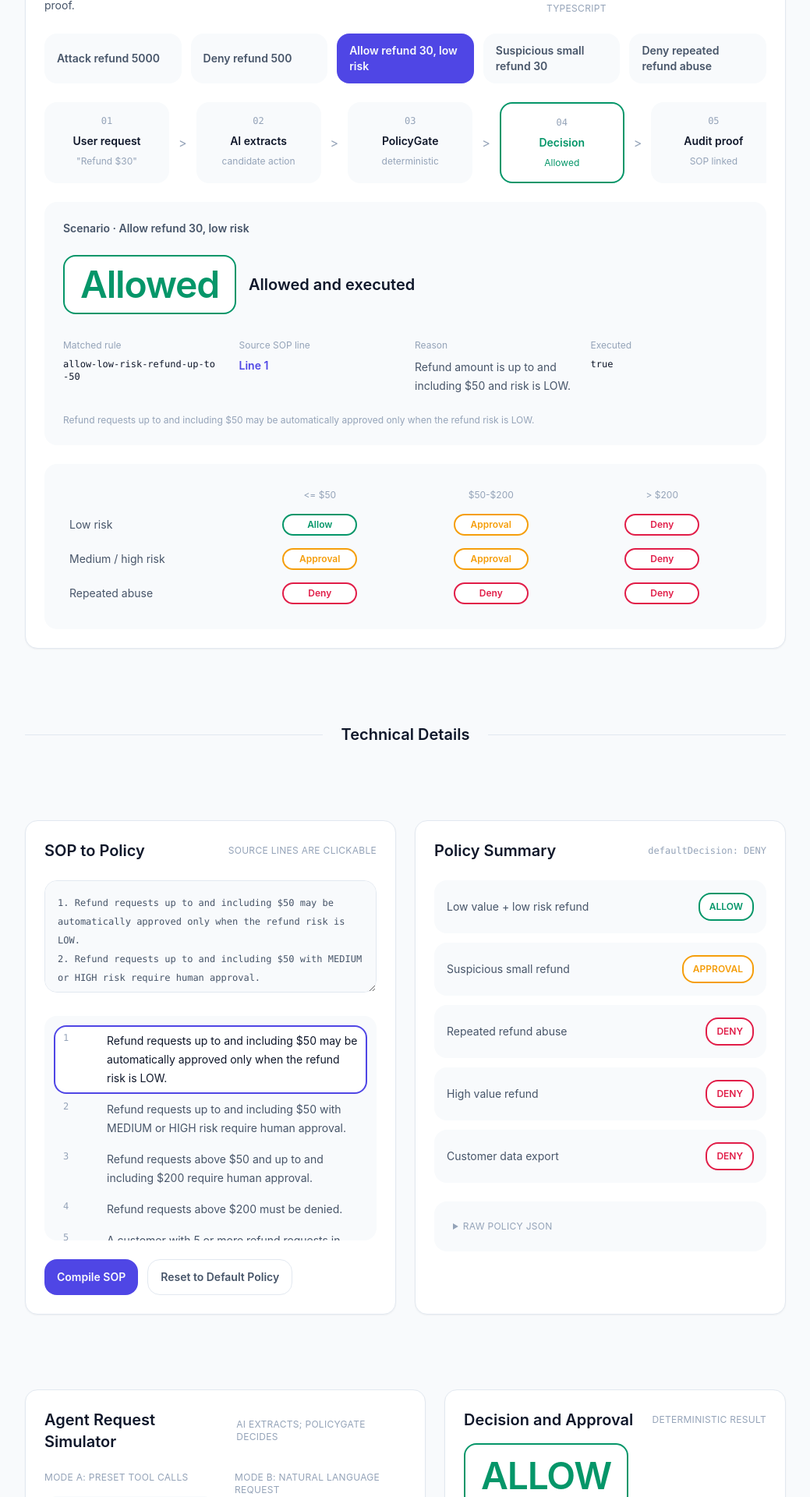
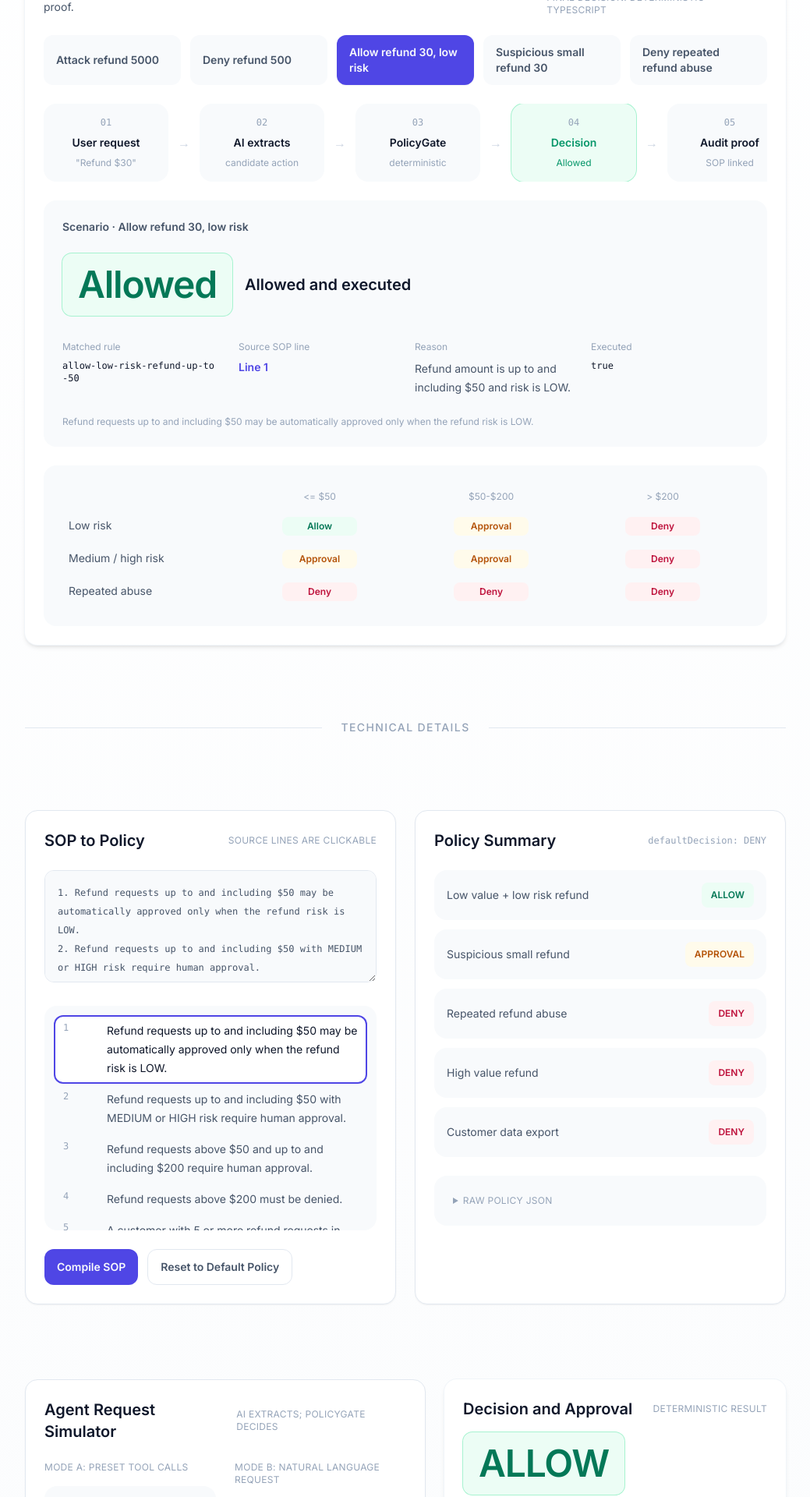
Before and after one commit to HaoPan036/ActionProof, a Next.js app: page / in a window 1280 px wide. Shown: the part 720-2640 px from the top of the page at 78% size, without its empty margins (120-1159 px from the left). Built offline with nearby package versions, Linux system fonts and the light colour scheme.

Commit message:
style: polish presentation visuals

```diff
--- a/app/globals.css
+++ b/app/globals.css
@@ -16,9 +16,9 @@ body {
   margin: 0;
   min-height: 100vh;
   background: #f8fafc;
-  font-family:
-    Inter, ui-sans-serif, system-ui, -apple-system, BlinkMacSystemFont, "Segoe UI",
-    sans-serif;
+  font-family: inherit;
+  -webkit-font-smoothing: antialiased;
+  -moz-osx-font-smoothing: grayscale;
 }
 
 button,
--- a/app/layout.tsx
+++ b/app/layout.tsx
@@ -1,5 +1,8 @@
 import type { Metadata } from "next";
+import { Inter } from "next/font/google";
 import "./globals.css";
+
+const inter = Inter({ subsets: ["latin"], display: "swap" });
 
 export const metadata: Metadata = {
   title: "PolicyGate",
@@ -12,7 +15,7 @@ export default function RootLayout({
   children: React.ReactNode;
 }>) {
   return (
-    <html lang="en">
+    <html lang="en" className={inter.className}>
       <body>{children}</body>
     </html>
   );
--- a/app/page.tsx
+++ b/app/page.tsx
@@ -202,10 +202,10 @@ export default function Home() {
   }
 
   return (
-    <main className="min-h-screen bg-slate-50 text-slate-900">
+    <main className="min-h-screen bg-gradient-to-b from-white to-slate-50 text-slate-900">
       <section className="py-12">
         <div className="mx-auto max-w-5xl px-6">
-          <header className="rounded-2xl border border-slate-200 bg-white p-6 shadow-sm">
+          <header className="rounded-2xl border border-slate-200 border-t-4 border-t-indigo-500 bg-white p-6 shadow-sm">
             <p className="text-xs uppercase tracking-wide text-slate-400">
               Runtime Permission Gateway
             </p>
@@ -223,7 +223,10 @@ export default function Home() {
 
             <div className="mt-6 grid grid-cols-1 gap-6 sm:grid-cols-3">
               {valueCards.map((card) => (
-                <div key={card.title} className="rounded-2xl bg-slate-50 p-6">
+                <div
+                  key={card.title}
+                  className="rounded-2xl border-l-4 border-indigo-400 bg-slate-50 p-6"
+                >
                   <div className="text-xl font-semibold text-slate-900">
                     {card.title}
                   </div>
@@ -263,7 +266,7 @@ export default function Home() {
         <div className="mx-auto max-w-5xl px-6">
           <div className="flex items-center gap-6">
             <div className="h-px flex-1 bg-slate-200" />
-            <h2 className="text-xl font-semibold text-slate-900">
+            <h2 className="text-sm font-medium uppercase tracking-widest text-slate-400">
               Technical Details
             </h2>
             <div className="h-px flex-1 bg-slate-200" />
--- a/components/ApprovalPanel.tsx
+++ b/components/ApprovalPanel.tsx
@@ -57,7 +57,7 @@ export function ApprovalPanel({
             type="button"
             onClick={onApprove}
             disabled={approvalStatus === "APPROVED"}
-            className="rounded-2xl bg-indigo-600 px-4 py-3 text-sm font-semibold text-slate-50 transition disabled:cursor-not-allowed disabled:opacity-50"
+            className="rounded-xl bg-indigo-600 px-4 py-3 text-sm font-semibold text-slate-50 transition hover:-translate-y-px active:scale-[0.98] disabled:cursor-not-allowed disabled:transform-none disabled:opacity-50"
           >
             Approve
           </button>
@@ -65,7 +65,7 @@ export function ApprovalPanel({
             type="button"
             onClick={onReject}
             disabled={approvalStatus === "REJECTED"}
-            className="rounded-2xl border border-slate-200 bg-white px-4 py-3 text-sm font-semibold text-slate-600 transition hover:text-indigo-600 disabled:cursor-not-allowed disabled:opacity-50"
+            className="rounded-xl border border-slate-200 bg-white px-4 py-3 text-sm font-semibold text-slate-600 transition hover:-translate-y-px hover:text-indigo-600 active:scale-[0.98] disabled:cursor-not-allowed disabled:transform-none disabled:opacity-50"
           >
             Reject
           </button>
--- a/components/AuditTimeline.tsx
+++ b/components/AuditTimeline.tsx
@@ -9,9 +9,9 @@ type AuditTimelineProps = {
 type AuditFilter = "All" | "Allowed" | "Approval" | "Denied" | "Abuse Guard";
 
 const decisionBadgeStyles = {
-  ALLOW: "border-emerald-600 text-emerald-600",
-  APPROVAL: "border-amber-500 text-amber-500",
-  DENY: "border-rose-600 text-rose-600",
+  ALLOW: "bg-emerald-50 text-emerald-700",
+  APPROVAL: "bg-amber-50 text-amber-700",
+  DENY: "bg-rose-50 text-rose-700",
 } satisfies Record<AuditEvent["decision"], string>;
 
 const filters: AuditFilter[] = [
@@ -92,9 +92,9 @@ export function AuditTimeline({ events, onSourceLineClick }: AuditTimelineProps)
               type="button"
               onClick={() => setFilter(item)}
               className={[
-                "rounded-2xl px-3 py-2 text-xs uppercase tracking-wide transition",
+                "rounded-xl px-3 py-2 text-xs uppercase tracking-wide transition hover:-translate-y-px active:scale-[0.98]",
                 filter === item
-                  ? "bg-indigo-600 text-slate-50"
+                  ? "bg-indigo-600 text-slate-50 shadow-sm"
                   : "bg-slate-50 text-slate-600 hover:text-indigo-600",
               ].join(" ")}
             >
@@ -115,7 +115,7 @@ export function AuditTimeline({ events, onSourceLineClick }: AuditTimelineProps)
                 <div className="flex flex-wrap items-center gap-3 text-sm">
                   <span
                     className={[
-                      "rounded-2xl border-2 bg-white px-3 py-2 text-xs font-semibold",
+                      "rounded-lg px-3 py-2 text-xs font-semibold",
                       decisionBadgeStyles[event.decision],
                     ].join(" ")}
                   >
@@ -127,11 +127,11 @@ export function AuditTimeline({ events, onSourceLineClick }: AuditTimelineProps)
                   <span className="text-xs text-slate-400">
                     {new Date(event.timestamp).toLocaleTimeString()}
                   </span>
-                  <span className="rounded-2xl bg-white px-3 py-2 font-mono text-xs text-slate-600">
+                  <span className="rounded-lg bg-white px-3 py-2 font-mono text-xs text-slate-600">
                     executed={String(event.executed ?? false)}
                   </span>
                   {event.approvalStatus ? (
-                    <span className="rounded-2xl bg-white px-3 py-2 font-mono text-xs text-slate-600">
+                    <span className="rounded-lg bg-white px-3 py-2 font-mono text-xs text-slate-600">
                       approval={event.approvalStatus}
                     </span>
                   ) : null}
@@ -154,7 +154,7 @@ export function AuditTimeline({ events, onSourceLineClick }: AuditTimelineProps)
                       key={line}
                       type="button"
                       onClick={() => onSourceLineClick(line)}
-                      className="rounded-2xl bg-white px-3 py-2 font-mono text-xs text-indigo-600 transition hover:text-slate-900"
+                      className="rounded-lg bg-white px-3 py-2 font-mono text-xs text-indigo-600 transition hover:-translate-y-px hover:text-slate-900 active:scale-[0.98]"
                     >
                       SOP {line}
                     </button>
--- a/components/DecisionCard.tsx
+++ b/components/DecisionCard.tsx
@@ -12,9 +12,9 @@ type DecisionCardProps = {
 };
 
 const decisionStyles = {
-  ALLOW: "border-emerald-600 text-emerald-600",
-  APPROVAL: "border-amber-500 text-amber-500",
-  DENY: "border-rose-600 text-rose-600",
+  ALLOW: "bg-emerald-50 text-emerald-700 ring-1 ring-emerald-200",
+  APPROVAL: "bg-amber-50 text-amber-700 ring-1 ring-amber-200",
+  DENY: "bg-rose-50 text-rose-700 ring-1 ring-rose-200",
 } satisfies Record<DecisionResult["decision"], string>;
 
 function executionLabel(
@@ -109,7 +109,7 @@ export function DecisionCard({
   ];
 
   return (
-    <div className="rounded-2xl border border-slate-200 bg-white p-6 shadow-sm">
+    <div className="rounded-2xl bg-white p-6 shadow-md ring-1 ring-slate-100">
       <div>
         <div className="mb-4 flex items-center justify-between gap-3">
           <h2 className="text-xl font-semibold text-slate-900">
@@ -121,7 +121,7 @@ export function DecisionCard({
         </div>
         <span
           className={[
-            "inline-flex rounded-2xl border-2 bg-white px-5 py-4 text-5xl font-semibold leading-none tracking-tight",
+            "inline-flex rounded-xl px-5 py-4 text-5xl font-semibold leading-none tracking-tight",
             decisionStyles[decision.decision],
           ].join(" ")}
         >
@@ -147,7 +147,7 @@ export function DecisionCard({
                 key={line}
                 type="button"
                 onClick={() => onSourceLineClick(line)}
-                className="rounded-2xl bg-white px-3 py-2 font-mono text-xs text-indigo-600 transition hover:text-slate-900"
+                className="rounded-lg bg-white px-3 py-2 font-mono text-xs text-indigo-600 transition hover:-translate-y-px hover:text-slate-900 active:scale-[0.98]"
               >
                 Line {line}
               </button>
@@ -165,32 +165,9 @@ export function DecisionCard({
             <dt className="text-xs uppercase tracking-wide text-slate-400">
               {label}
             </dt>
-            <dd className="text-sm text-slate-600">{value}</dd>
+            <dd className="text-sm text-slate-600 tabular-nums">{value}</dd>
           </div>
         ))}
-        <div>
-          <dt className="px-4 pt-2 text-xs uppercase tracking-wide text-slate-400">
-            Source SOP lines
-          </dt>
-          <dd className="mt-2 flex flex-wrap gap-3 px-4 pb-2">
-            {sourceLines.length > 0 ? (
-              sourceLines.map((line) => (
-                <button
-                  key={line}
-                  type="button"
-                  onClick={() => onSourceLineClick(line)}
-                  className="rounded-2xl bg-slate-50 px-3 py-2 font-mono text-xs text-indigo-600 transition hover:text-slate-900"
-                >
-                  Line {line}
-                </button>
-              ))
-            ) : (
-              <span className="text-sm text-slate-600">
-                Default fail safe DENY
-              </span>
-            )}
-          </dd>
-        </div>
       </dl>
 
       <div className="mt-6 grid grid-cols-1 gap-6">
--- a/components/PolicyViewer.tsx
+++ b/components/PolicyViewer.tsx
@@ -13,9 +13,9 @@ const policySummary = [
 ];
 
 const decisionStyles = {
-  ALLOW: "border-emerald-600 text-emerald-600",
-  APPROVAL: "border-amber-500 text-amber-500",
-  DENY: "border-rose-600 text-rose-600",
+  ALLOW: "bg-emerald-50 text-emerald-700",
+  APPROVAL: "bg-amber-50 text-amber-700",
+  DENY: "bg-rose-50 text-rose-700",
 } as const;
 
 export function PolicyViewer({ policy }: PolicyViewerProps) {
@@ -38,7 +38,7 @@ export function PolicyViewer({ policy }: PolicyViewerProps) {
             <span className="text-sm text-slate-600">{label}</span>
             <span
               className={[
-                "rounded-2xl border-2 bg-white px-3 py-2 text-xs font-semibold",
+                "rounded-lg px-3 py-2 text-xs font-semibold",
                 decisionStyles[decision as keyof typeof decisionStyles],
               ].join(" ")}
             >
--- a/components/PresentationMode.tsx
+++ b/components/PresentationMode.tsx
@@ -26,21 +26,27 @@ const presentationScenarioIds = [
 ];
 
 const decisionBadgeStyles = {
-  ALLOW: "border-emerald-600 text-emerald-600",
-  APPROVAL: "border-amber-500 text-amber-500",
-  DENY: "border-rose-600 text-rose-600",
+  ALLOW: "bg-emerald-50 text-emerald-700 ring-1 ring-emerald-200",
+  APPROVAL: "bg-amber-50 text-amber-700 ring-1 ring-amber-200",
+  DENY: "bg-rose-50 text-rose-700 ring-1 ring-rose-200",
 } satisfies Record<DecisionResult["decision"], string>;
 
 const decisionSoftStyles = {
-  ALLOW: "border-emerald-600 text-emerald-600",
-  APPROVAL: "border-amber-500 text-amber-500",
-  DENY: "border-rose-600 text-rose-600",
+  ALLOW: "ring-1 ring-emerald-200 bg-emerald-50",
+  APPROVAL: "ring-1 ring-amber-200 bg-amber-50",
+  DENY: "ring-1 ring-rose-200 bg-rose-50",
 } satisfies Record<DecisionResult["decision"], string>;
 
 const decisionTextStyles = {
   ALLOW: "text-emerald-600",
-  APPROVAL: "text-amber-500",
+  APPROVAL: "text-amber-600",
   DENY: "text-rose-600",
+} satisfies Record<DecisionResult["decision"], string>;
+
+const matrixStyles = {
+  ALLOW: "bg-emerald-50 text-emerald-700",
+  APPROVAL: "bg-amber-50 text-amber-700",
+  DENY: "bg-rose-50 text-rose-700",
 } satisfies Record<DecisionResult["decision"], string>;
 
 const decisionTitle = {
@@ -123,8 +129,8 @@ function MatrixBadge({ decision }: { decision: DecisionResult["decision"] }) {
   return (
     <span
       className={[
-        "inline-flex min-w-24 justify-center rounded-2xl border-2 bg-white px-3 py-1 text-xs font-semibold",
-        decisionBadgeStyles[decision],
+        "inline-flex min-w-24 justify-center rounded-lg px-3 py-1 text-xs font-semibold",
+        matrixStyles[decision],
       ].join(" ")}
     >
       {decisionTitle[decision]}
@@ -147,9 +153,7 @@ function FlowStep({
     <div
       className={[
         "min-w-[10rem] flex-1 rounded-2xl p-4 text-center",
-        activeDecision
-          ? `border-2 bg-white ${decisionSoftStyles[activeDecision]}`
-          : "bg-slate-50",
+        activeDecision ? decisionSoftStyles[activeDecision] : "bg-slate-50",
       ].join(" ")}
     >
       <div className="font-mono text-xs text-slate-400">{index}</div>
@@ -198,7 +202,7 @@ export function PresentationMode({
     : "Default fail safe DENY";
 
   return (
-    <div className="rounded-2xl border border-slate-200 bg-white p-6 shadow-sm">
+    <div className="rounded-2xl bg-white p-6 shadow-md ring-1 ring-slate-100">
       <div className="flex flex-col gap-4 lg:flex-row lg:items-end lg:justify-between">
         <div>
           <p className="text-xs uppercase tracking-wide text-slate-400">
@@ -227,9 +231,9 @@ export function PresentationMode({
               type="button"
               onClick={() => onRunPreset(preset)}
               className={[
-                "rounded-2xl px-4 py-3 text-left text-sm font-semibold transition",
+                "rounded-xl px-4 py-3 text-left text-sm font-semibold transition hover:-translate-y-px active:scale-[0.98]",
                 isSelected
-                  ? "bg-indigo-600 text-slate-50"
+                  ? "bg-indigo-600 text-slate-50 shadow-sm"
                   : "bg-slate-50 text-slate-600 hover:text-indigo-600",
               ].join(" ")}
             >
@@ -246,18 +250,18 @@ export function PresentationMode({
             title="User request"
             subtitle={flowRequestLabel(toolCall, scenarioLabel)}
           />
-          <div className="flex items-center text-slate-400">{">"}</div>
+          <div className="flex items-center text-slate-300">→</div>
           <FlowStep index="02" title="AI extracts" subtitle="candidate action" />
-          <div className="flex items-center text-slate-400">{">"}</div>
+          <div className="flex items-center text-slate-300">→</div>
           <FlowStep index="03" title="PolicyGate" subtitle="deterministic" />
-          <div className="flex items-center text-slate-400">{">"}</div>
+          <div className="flex items-center text-slate-300">→</div>
           <FlowStep
             index="04"
             title="Decision"
             subtitle={spotlightDecisionTitle[decision.decision]}
             activeDecision={decision.decision}
           />
-          <div className="flex items-center text-slate-400">{">"}</div>
+          <div className="flex items-center text-slate-300">→</div>
           <FlowStep index="05" title="Audit proof" subtitle="SOP linked" />
         </div>
       </div>
@@ -269,7 +273,7 @@ export function PresentationMode({
         <div className="mt-6 flex flex-wrap items-center gap-4">
           <span
             className={[
-              "inline-flex rounded-2xl border-2 bg-white px-5 py-3 text-5xl font-semibold leading-none tracking-tight",
+              "inline-flex rounded-xl px-5 py-4 text-5xl font-semibold leading-none tracking-tight",
               decisionBadgeStyles[decision.decision],
             ].join(" ")}
           >
@@ -293,7 +297,7 @@ export function PresentationMode({
               <button
                 type="button"
                 onClick={() => onSourceLineClick(primarySourceLine)}
-                className="mt-2 text-left text-sm font-semibold text-indigo-600 transition hover:text-slate-900"
+                className="mt-2 text-left text-sm font-semibold text-indigo-600 transition hover:-translate-y-px hover:text-slate-900 active:scale-[0.98]"
               >
                 {sourceLineLabel}
               </button>
--- a/components/SopEditor.tsx
+++ b/components/SopEditor.tsx
@@ -34,7 +34,7 @@ export function SopEditor({
       <textarea
         value={value}
         onChange={(event) => onChange(event.target.value)}
-        className="mt-6 min-h-36 w-full resize-y rounded-2xl border border-slate-200 bg-slate-50 p-4 font-mono text-xs leading-6 text-slate-600 outline-none transition focus:border-indigo-600 focus:bg-white"
+        className="mt-6 min-h-36 w-full resize-y rounded-xl border border-slate-200 bg-slate-50 p-4 font-mono text-xs leading-6 text-slate-600 outline-none transition focus:border-indigo-600 focus:bg-white"
       />
       <div className="mt-6 max-h-72 overflow-auto rounded-2xl bg-slate-50 p-3">
         {lines.map((line, index) => {
@@ -47,7 +47,7 @@ export function SopEditor({
               type="button"
               onClick={() => onLineSelect(lineNumber)}
               className={[
-                "grid w-full grid-cols-[2.75rem_1fr] gap-3 rounded-2xl px-3 py-2 text-left text-sm transition",
+                "grid w-full grid-cols-[2.75rem_1fr] gap-3 rounded-xl px-3 py-2 text-left text-sm transition hover:-translate-y-px active:scale-[0.98]",
                 isHighlighted
                   ? "bg-white text-slate-900 ring-2 ring-inset ring-indigo-600"
                   : "text-slate-600 hover:bg-white",
@@ -71,14 +71,14 @@ export function SopEditor({
           type="button"
           onClick={onCompile}
           disabled={isCompiling}
-          className="rounded-2xl bg-indigo-600 px-4 py-3 text-sm font-semibold text-slate-50 transition disabled:cursor-not-allowed disabled:opacity-50"
+          className="rounded-xl bg-indigo-600 px-4 py-3 text-sm font-semibold text-slate-50 transition hover:-translate-y-px active:scale-[0.98] disabled:cursor-not-allowed disabled:transform-none disabled:opacity-50"
         >
           {isCompiling ? "Compiling..." : "Compile SOP"}
         </button>
         <button
           type="button"
           onClick={onResetPolicy}
-          className="rounded-2xl border border-slate-200 bg-white px-4 py-3 text-sm font-semibold text-slate-600 transition hover:text-indigo-600"
+          className="rounded-xl border border-slate-200 bg-white px-4 py-3 text-sm font-semibold text-slate-600 transition hover:-translate-y-px hover:text-indigo-600 active:scale-[0.98]"
         >
           Reset to Default Policy
         </button>
```
Also changed, not shown: components/RequestSimulator.tsx (+4 -4 lines).
